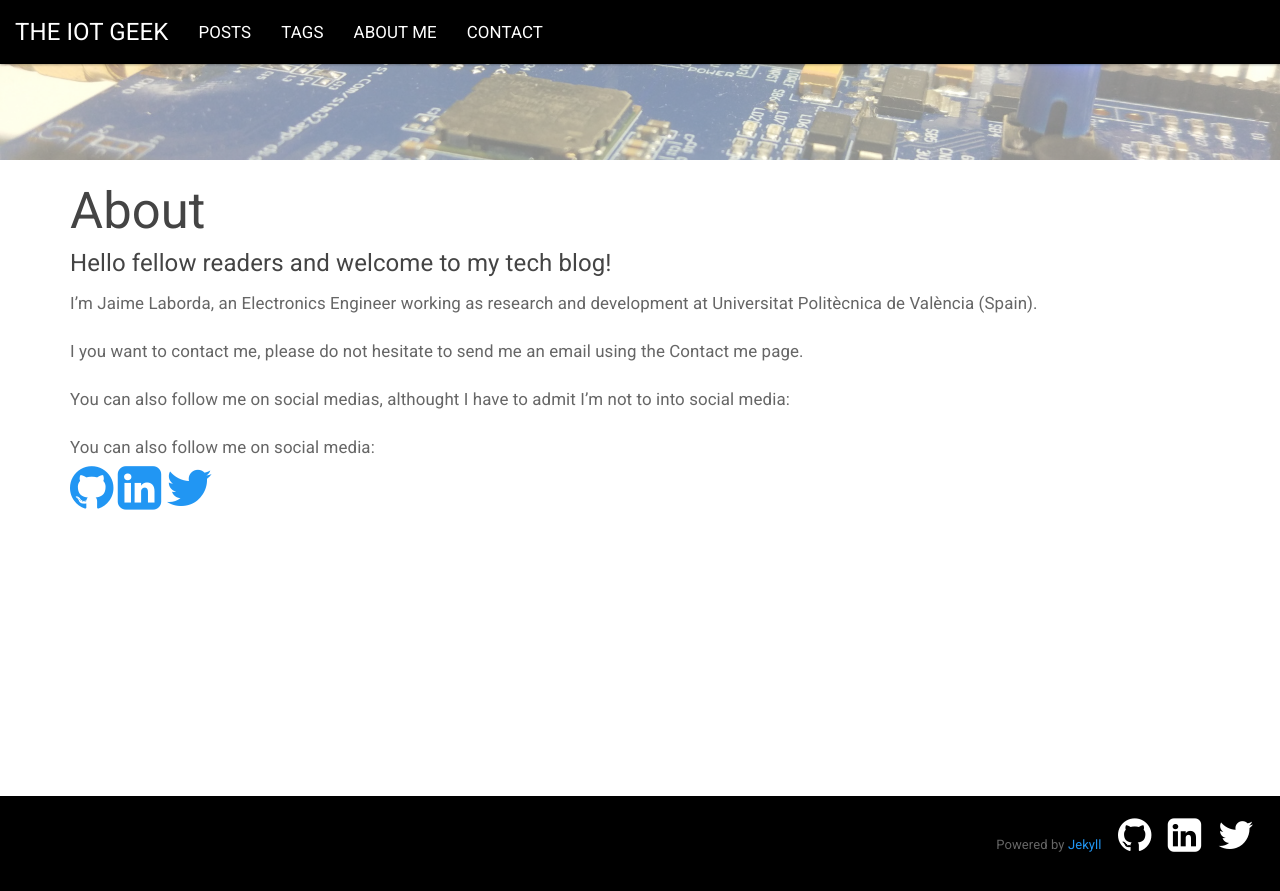
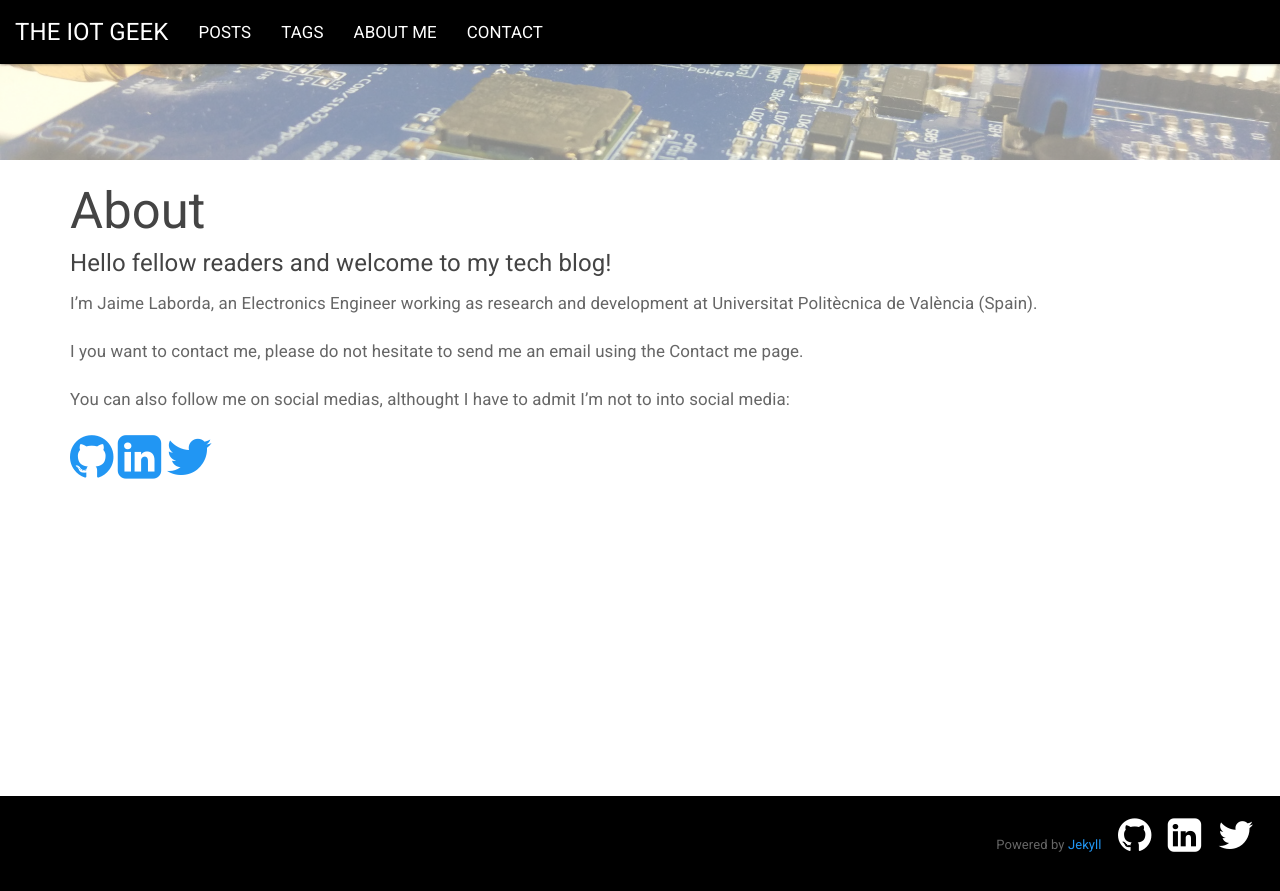
Before and after one commit to jaimelaborda/theiotgeek, a Jekyll site: the page built from _pages/about.md, in a window 1280 px wide. Shown: the top 891 px of the page. Built offline with Jekyll 4.4.1, drawn with Linux system fonts in a browser that asks for light colours; a script that is not in the unit is left out.

Commit message:
Update Pages “about”

```diff
--- a/_pages/about.md
+++ b/_pages/about.md
@@ -12,11 +12,10 @@
 You can also follow me on social medias, althought I have to admit I'm not to into social media:
 
 <p>
-You can also follow me on social media:  <br>
-<a href="http://github.com/alainpham">
+<a href="http://github.com/jaimelaborda">
 			<i class="fa fa-github fa-3x"></i></a>
-	<a href="http://www.linkedin.com/in/alainpham">
+	<a href="http://www.linkedin.com/in/jaimelaborda">
 			<i class="fa fa-linkedin-square fa-3x"></i></a>
-	<a href="https://twitter.com/koint">
+	<a href="https://twitter.com/jaimelaborda">
 			<i class="fa fa-twitter fa-3x"></i></a>
 </p>
```
